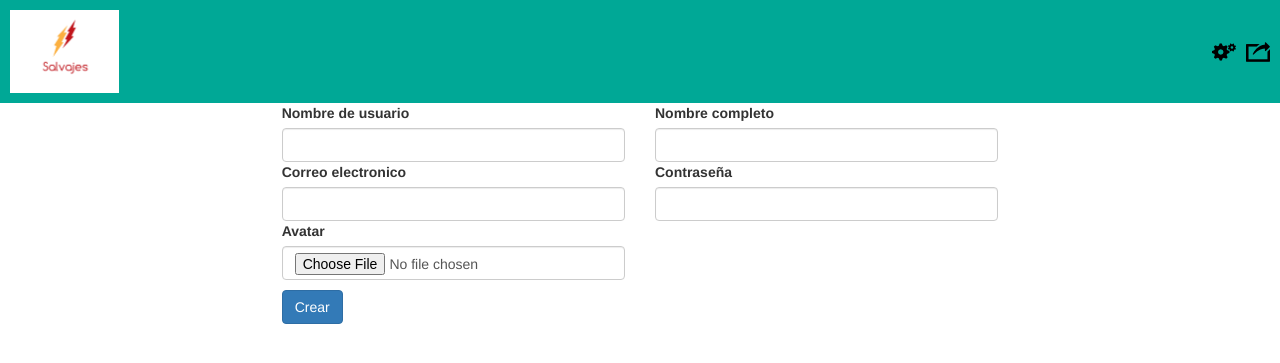
After one commit to Salvajes/ProyectoSalvaje, a Symfony app: template src/AppBundle/Resources/views/Users/createUsers.html.twig in a window 1280 px wide. The commit adds this page. Shown: the top 363 px of the page. Run offline with Twig, Linux system fonts and the light colour scheme; the template is opened without the code that fills it, so the values that code supplies are empty; some libraries are stand-ins or nearby versions.

Commit message:
Cambios y crear usuario casi listo

```diff
--- a/src/AppBundle/Resources/views/Appanel/index.html.twig
+++ b/src/AppBundle/Resources/views/Appanel/index.html.twig
@@ -1,2 +1,88 @@
-Hola index
-<a href="{{ path("admin.logout") }}">Salir</a>
+<!DOCTYPE html>
+<html>
+<head>
+    <title>Dashboard - {% block title %}{% endblock %}</title>
+
+    <link rel="stylesheet" href="{{ asset("bundles/app/css/bootstrap.min.css") }}">
+
+    <script type="text/javascript" src="{{ asset('bundles/app/js/bootstrap.min.js') }}"></script>
+    <script type="text/javascript" src="{{ asset('bundles/app/js/jquery-1.12.0.min.js') }}"></script>
+
+</head>
+<body>
+<style>
+    * {
+        margin: 0 0 0 0;
+        padding: 0 0 0 0;
+    }
+    .full-container {
+        width: 100%;
+    }
+    .nav {
+        background-color: #00A896;
+        width: 100%;
+        display: table;
+    }
+    .logo {
+        max-width: 35%;
+        padding: 5px 5px 5px 5px;
+    }
+    .btn-a {
+        margin: 5px 5px 5px 5px;
+        background-color: transparent;
+        border: #069 solid 2px;
+        padding: 4px 4px 4px 4px;
+        border-radius: .3em;
+        transition: all .3s;
+    }
+    .btn-a:hover {
+        background-color: black;
+        border: black solid 2px;
+        color: white;
+    }
+    .middle {
+        display: table-cell;
+        vertical-align: middle;
+    }
+    @media (max-width: 920px) {
+        .logo {
+            max-width: 40%;
+            padding: 2px 2px 2px 2px;
+        }
+    }
+
+    @media (max-width: 420px) {
+        .logo {
+            max-width: 50%;
+            padding: 2px 2px 2px 2px;
+        }
+    }
+
+</style>
+    <nav>
+        <div class="full-container">
+            <div class="nav">
+                <div class="logo">
+                    <img class="img-responsive logo" src="{{ asset("/bundles/app/images/salvajes.png") }}"
+                         alt="ThreeSavages">
+                </div>
+                <div class="logout middle">
+                <a href="{{ path('admin.logout') }}" class="pull-right" style="margin-right: 10px">
+                    <img class="" src="{{ asset("/bundles/app/images/logout.png") }}" alt="Log out">
+                </a>
+                <a href="#" class="pull-right" style="margin-right: 10px">
+                    <img class="" src="{{ asset("/bundles/app/images/config.png") }}" alt="Log out">
+                </a>
+                </div>
+            </div>
+        </div>
+    </nav>
+
+{% block content %}
+{% endblock %}
+
+{% block script %}
+{% endblock %}
+
+</body>
+</html>
--- /dev/null
+++ b/src/AppBundle/Resources/views/Users/createUsers.html.twig
@@ -0,0 +1,50 @@
+{% extends "AppBundle:Appanel:index.html.twig" %}
+
+{% block title %}
+    Crear usuario
+{% endblock %}
+
+{% block content %}
+<style>
+    .no-float {
+        float: none;
+    }
+</style>
+
+    <div class="full-container">
+        <div class="col-md-7 col-lg-7 col-sm-7 no-float center-block">
+            <div class="row">
+                <div class="col-md-6 col-sm-6">
+                    <label for="name">Nombre de usuario</label>
+                    <input name="name" type="text" class="form-control">
+                </div>
+                <div class="col-md-6 col-sm-6">
+                    <label for="realname">Nombre completo</label>
+                    <input name="realname" type="text" class="form-control">
+                </div>
+            </div>
+            <div class="row">
+                <div class="col-md-6 col-sm-6">
+                    <label for="email">Correo electronico</label>
+                    <input name="email" type="email" class="form-control">
+                </div>
+                <div class="col-md-6 col-sm-6">
+                    <label for="password">Contraseña</label>
+                    <input name="password" type="password" class="form-control">
+                </div>
+            </div>
+            <div class="row">
+                <div class="col-md-6 col-sm-6">
+                    <label for="avatar">Avatar</label>
+                    <input name="avatar" type="file" class="form-control">
+                </div>
+            </div>
+            <div class="row" style="margin-top: 10px">
+                <div class="col-md-6 col-sm-6">
+                    <button type="submit" class="btn btn-primary">Crear</button>
+                </div>
+            </div>
+        </div>
+    </div>
+
+{% endblock %}
```
Also changed, not shown: src/AppBundle/Controller/UsersController.php (added, +24 -0 lines), src/AppBundle/Resources/public/images/config.png (added), src/AppBundle/Resources/public/images/logout.png (added).
